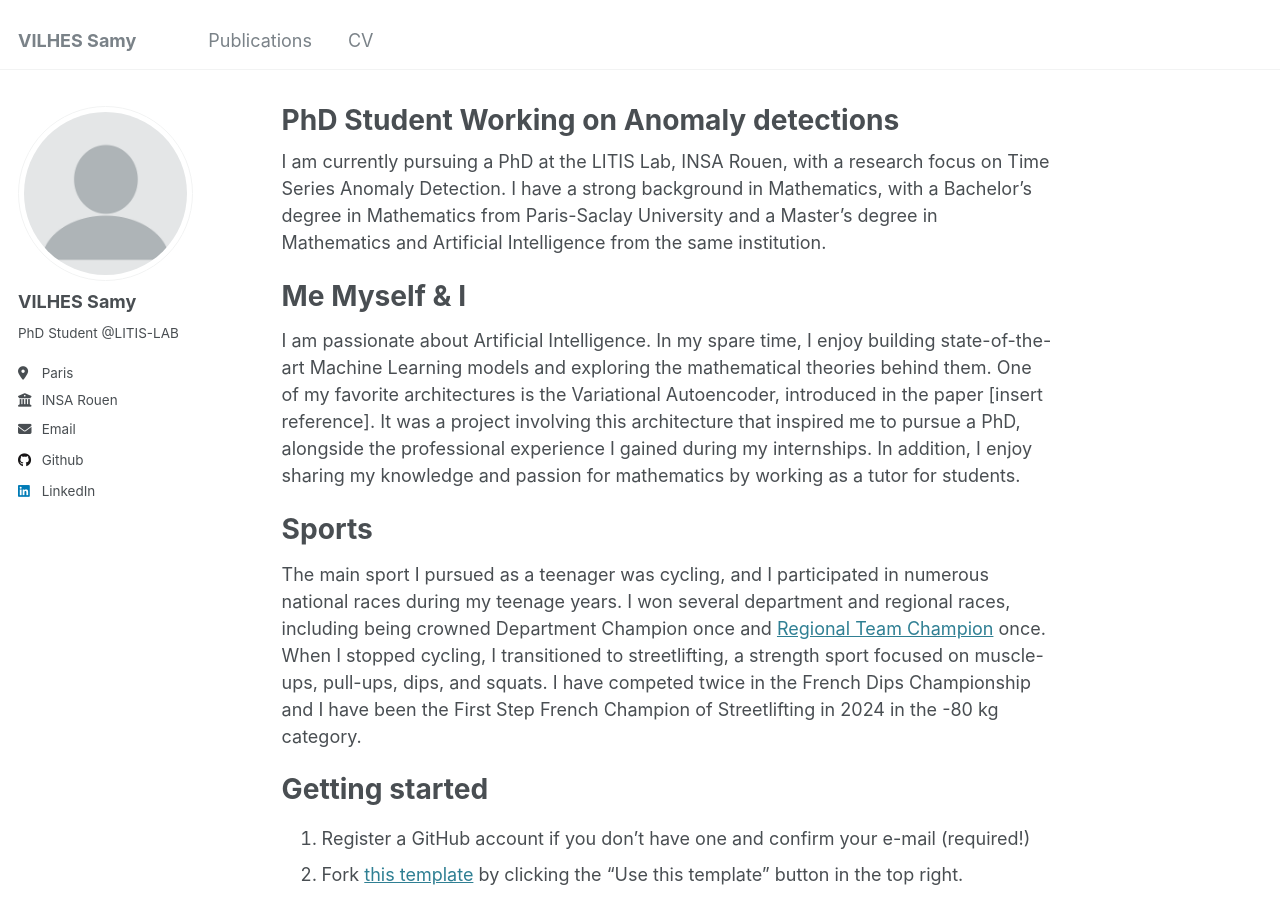
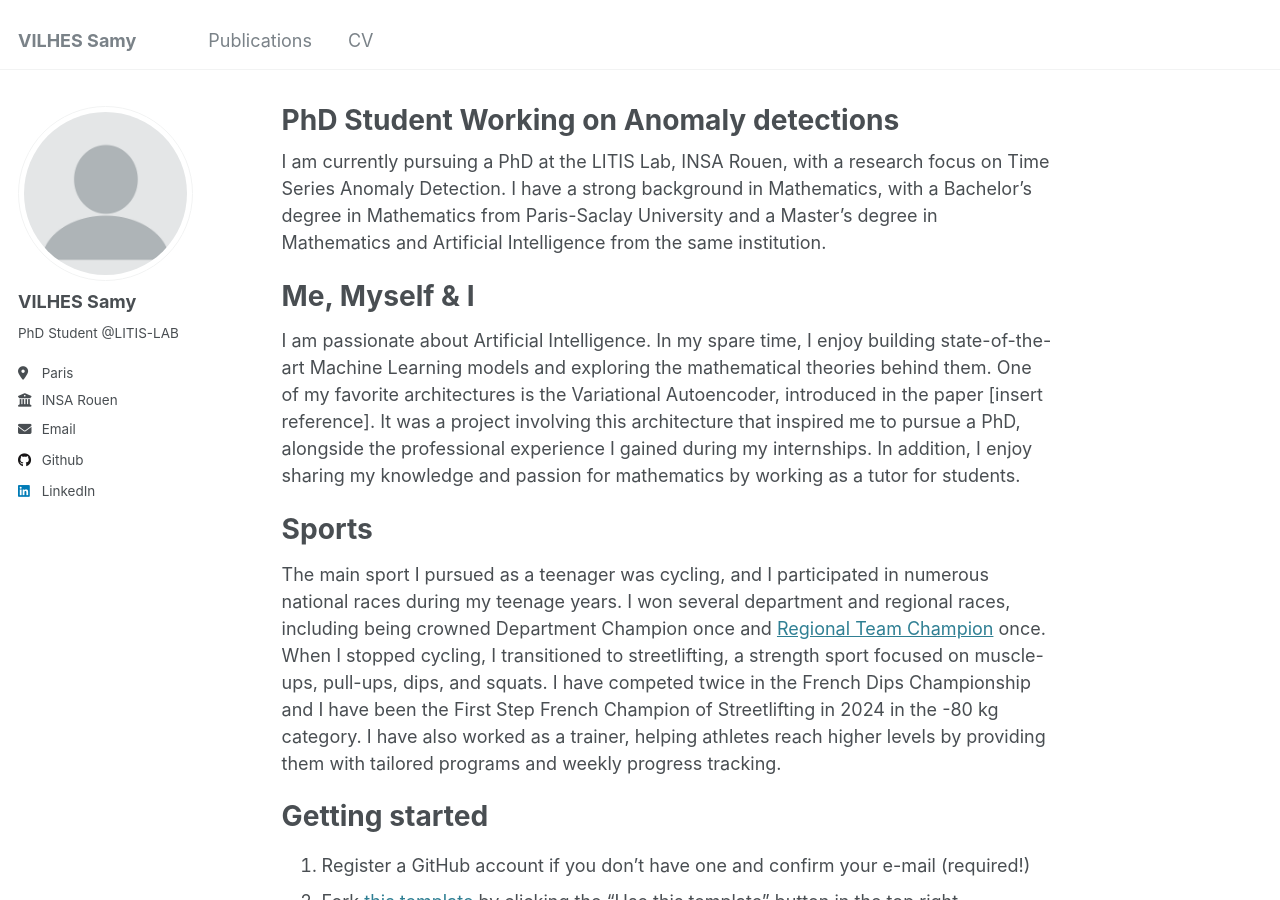
Before and after one commit to vilhess/vilhess.github.io, a Jekyll site: the page built from _pages/about.md, in a window 1280 px wide and 900 px high. Built offline with Jekyll 4.4.1, drawn with Linux system fonts in a browser that asks for light colours.

Commit message:
Update about.md

```diff
--- a/_pages/about.md
+++ b/_pages/about.md
@@ -9,7 +9,7 @@ redirect_from:
 
 I am currently pursuing a PhD at the LITIS Lab, INSA Rouen, with a research focus on Time Series Anomaly Detection. I have a strong background in Mathematics, with a Bachelor's degree in Mathematics from Paris-Saclay University and a Master's degree in Mathematics and Artificial Intelligence from the same institution.
 
-Me Myself & I
+Me, Myself & I
 ======
 
 I am passionate about Artificial Intelligence. In my spare time, I enjoy building state-of-the-art Machine Learning models and exploring the mathematical theories behind them. One of my favorite architectures is the Variational Autoencoder, introduced in the paper [insert reference]. It was a project involving this architecture that inspired me to pursue a PhD, alongside the professional experience I gained during my internships. In addition, I enjoy sharing my knowledge and passion for mathematics by working as a tutor for students.
@@ -17,7 +17,7 @@ I am passionate about Artificial Intelligence. In my spare time, I enjoy buildin
 Sports
 ======
 The main sport I pursued as a teenager was cycling, and I participated in numerous national races during my teenage years. I won several department and regional races, including being crowned Department Champion once and [Regional Team Champion](https://www.facebook.com/573518262704708/photos/vilhes-se-r%C3%A9v%C3%A8lesamy-vilhes-vous-connaissiez-comme-beaucoup-vous-avez-appris-%C3%A0-l/998631540193376/) once.
-When I stopped cycling, I transitioned to streetlifting, a strength sport focused on muscle-ups, pull-ups, dips, and squats. I have competed twice in the French Dips Championship and I have been the First Step French Champion of Streetlifting in 2024 in the -80 kg category.
+When I stopped cycling, I transitioned to streetlifting, a strength sport focused on muscle-ups, pull-ups, dips, and squats. I have competed twice in the French Dips Championship and I have been the First Step French Champion of Streetlifting in 2024 in the -80 kg category. I have also worked as a trainer, helping athletes reach higher levels by providing them with tailored programs and weekly progress tracking.
 
 
 
```
